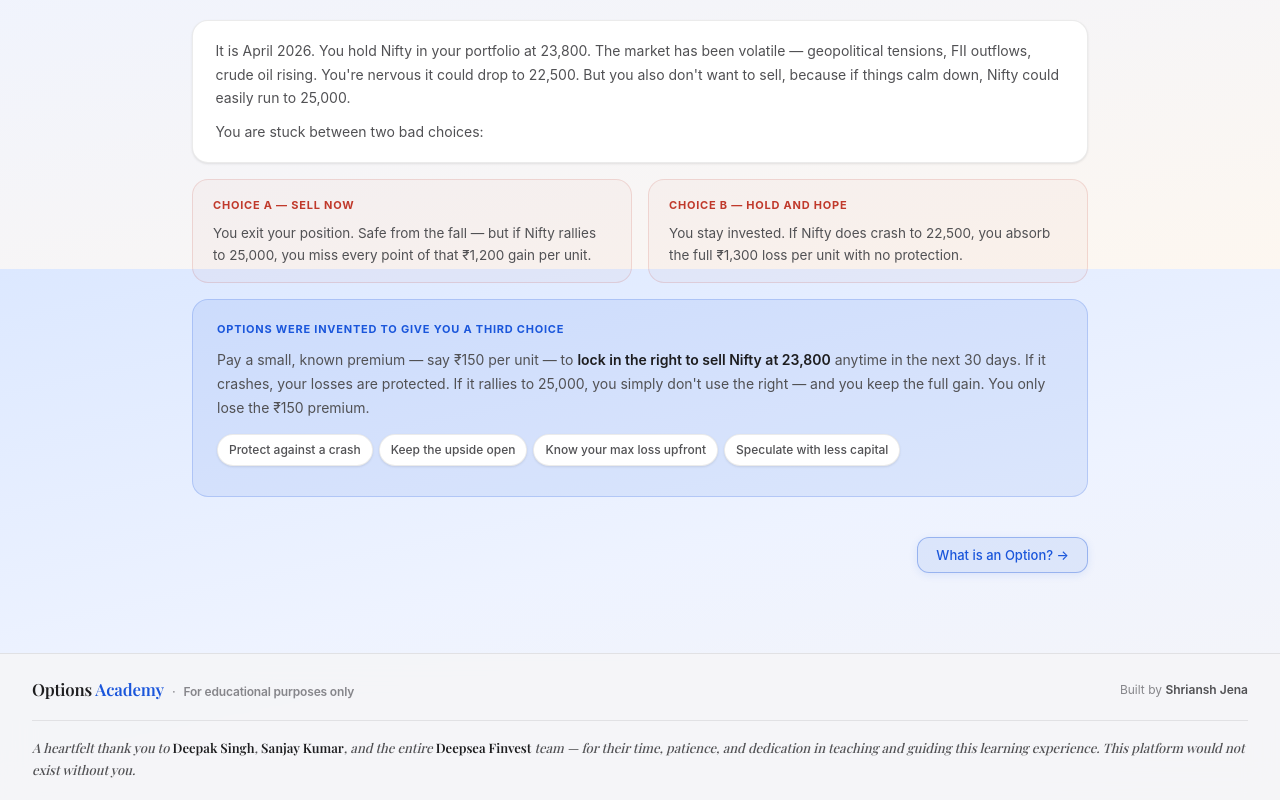
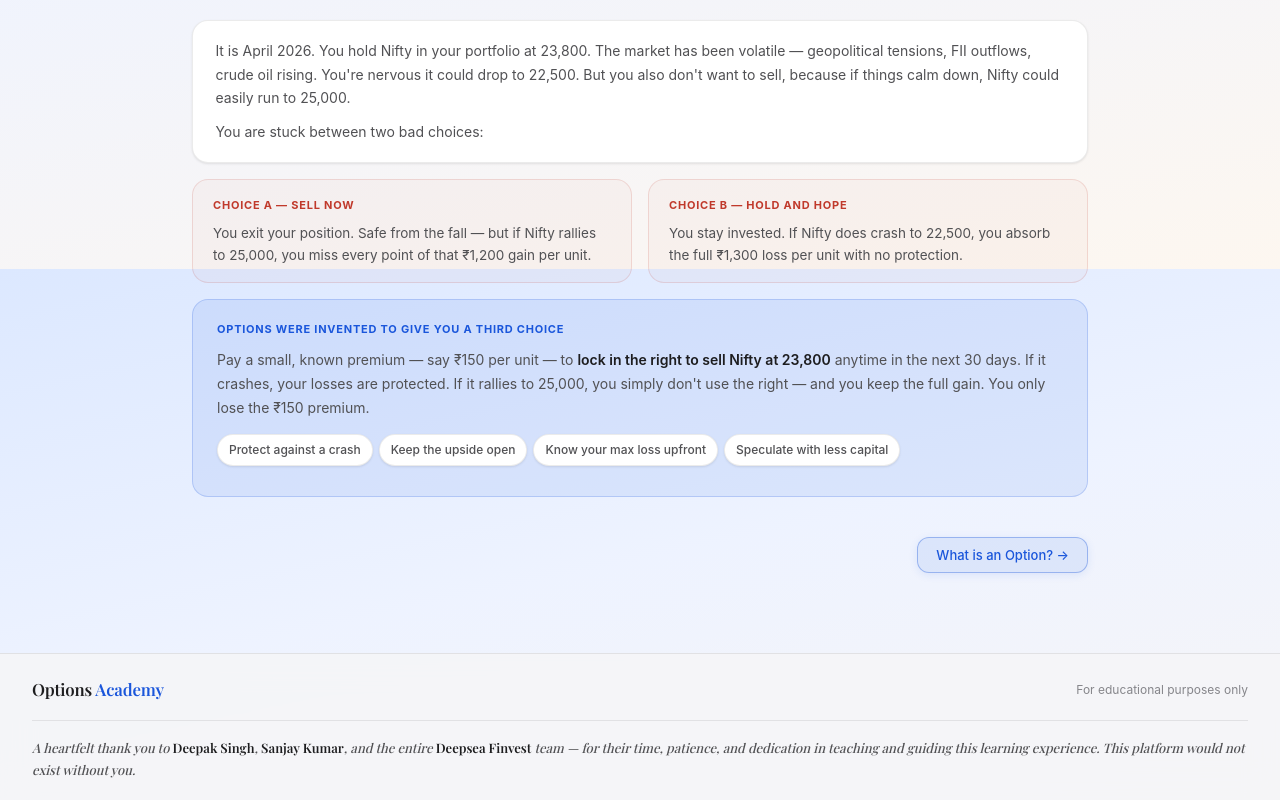
Before and after one commit to shrianshjena/Options-Academy, a React (Vite) app: page / in a window 1280 px wide. Shown: the part 1331-2131 px from the top of the page. Built offline with nearby package versions, Linux system fonts and the light colour scheme; a web font is replaced by a local one.

Commit message:
footer: replace Built by with For educational purposes only

```diff
--- a/src/App.jsx
+++ b/src/App.jsx
@@ -518,10 +518,8 @@ export default function App() {
         <div className="footer-top">
           <span className="footer-brand">
             <span className="footer-brand-name">Options <span className="footer-brand-blue">Academy</span></span>
-            <span className="footer-brand-sep">·</span>
-            <span className="footer-brand-edu">For educational purposes only</span>
           </span>
-          <span className="footer-built">Built by <strong>Shriansh Jena</strong></span>
+          <span className="footer-built">For educational purposes only</span>
         </div>
         <div className="footer-divider" />
         <p className="footer-thanks">
```
